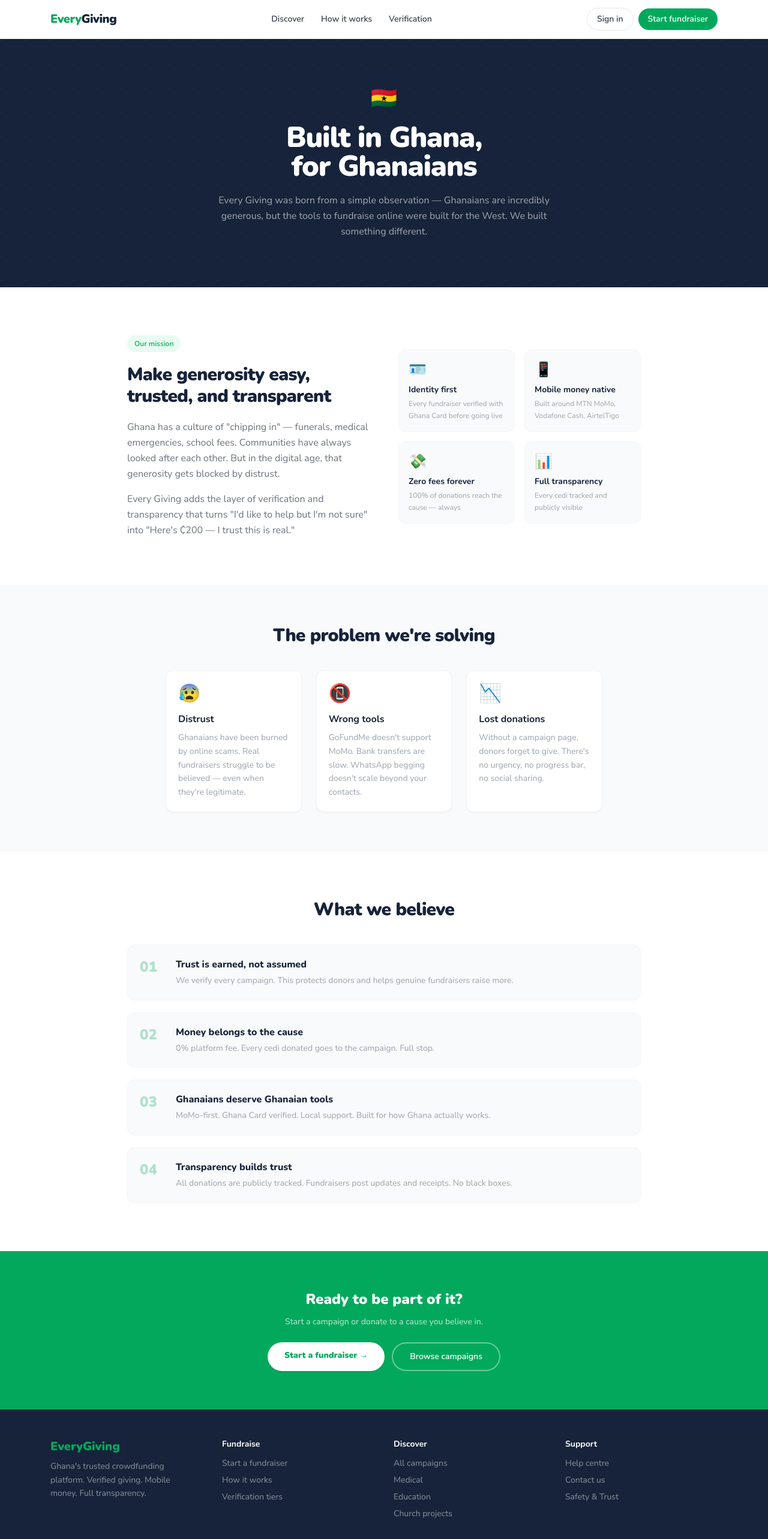
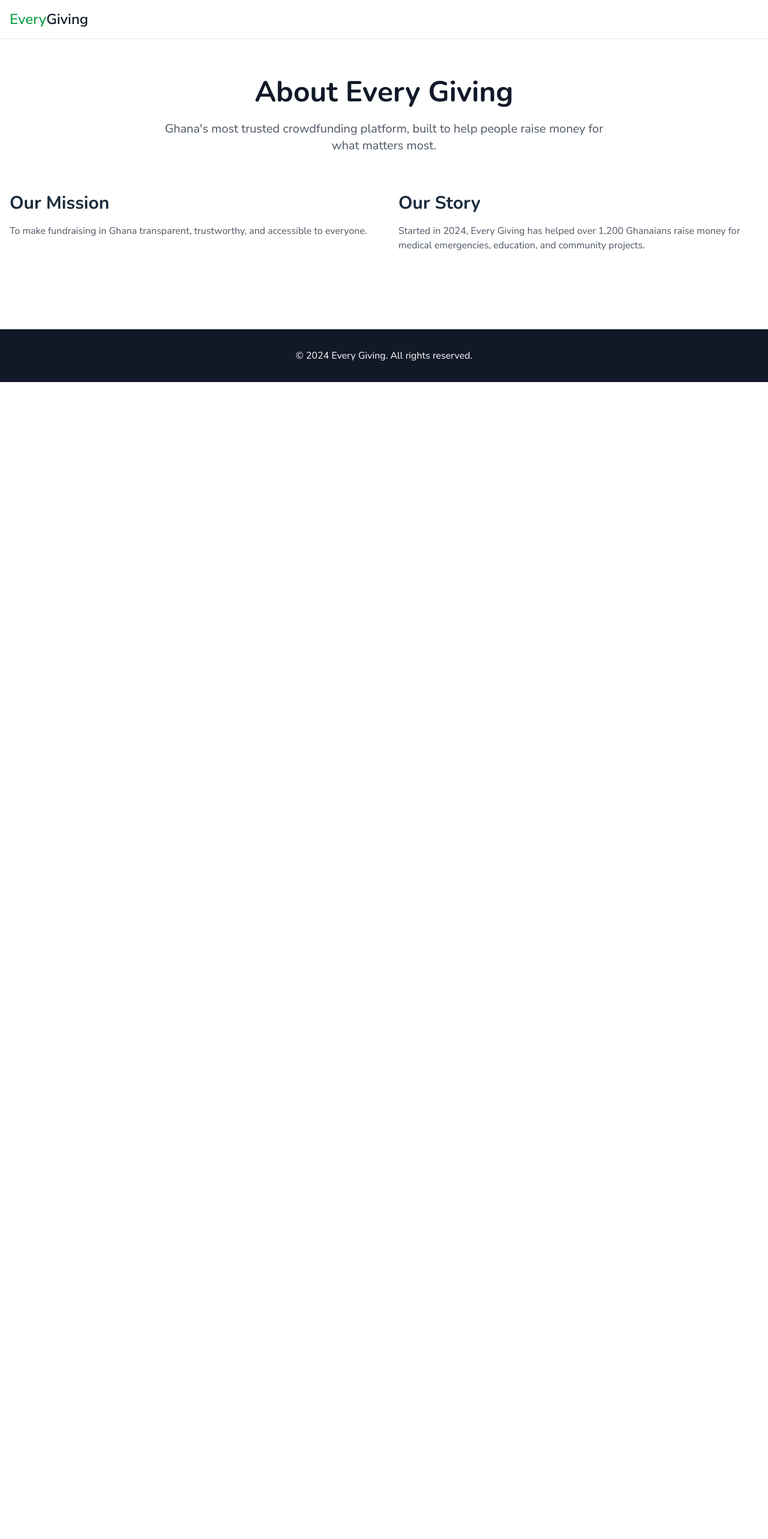
Before and after one commit to jefferyofosu1-cyber/everygivinggh, a Next.js app: page /about in a window 1280 px wide. Shown: the top 2566 px of the page at 60% size. After the commit the page ends 800 px from the top, so only its background shows below. Built offline with nearby package versions, Linux system fonts and the light colour scheme; no server answers.

Commit message:
Update page.tsx

```diff
--- a/app/about/page.tsx
+++ b/app/about/page.tsx
@@ -1,116 +1,51 @@
-import Navbar from '@/components/layout/Navbar'
-import Footer from '@/components/layout/Footer'
-import Link from 'next/link'
+import Link from 'next/link';
 
 export default function AboutPage() {
   return (
-    <>
-      <Navbar />
-      <main>
-        {/* Hero */}
-        <section className="bg-navy py-20 px-5 relative overflow-hidden">
-          <div className="absolute inset-0 opacity-5" style={{ backgroundImage: 'radial-gradient(circle at 2px 2px, white 1px, transparent 0)', backgroundSize: '40px 40px' }} />
-          <div className="relative max-w-3xl mx-auto text-center">
-            <div className="text-4xl mb-5">🇬🇭</div>
-            <h1 className="font-nunito font-black text-white text-4xl md:text-5xl tracking-tight mb-5 leading-tight">
-              Built in Ghana,<br />for Ghanaians
+    <div className="min-h-screen bg-white">
+      {/* Simple Header */}
+      <nav className="bg-white border-b border-gray-200 py-4">
+        <div className="max-w-7xl mx-auto px-4">
+          <Link href="/" className="text-2xl font-bold text-green-600">
+            Every<span className="text-gray-900">Giving</span>
+          </Link>
+        </div>
+      </nav>
+
+      {/* Hero Section */}
+      <main className="max-w-7xl mx-auto px-4 py-16">
+        <div className="text-center">
+          <h1 className="text-5xl font-bold text-gray-900 mb-6">
+            About Every Giving
           </h1>
-            <p className="text-white/60 text-base leading-relaxed max-w-xl mx-auto">
-              Every Giving was born from a simple observation — Ghanaians are incredibly generous, but the tools to fundraise online were built for the West. We built something different.
+          <p className="text-xl text-gray-600 max-w-3xl mx-auto">
+            Ghana's most trusted crowdfunding platform, built to help people raise money for what matters most.
           </p>
         </div>
-        </section>
 
-        {/* Mission */}
-        <section className="py-20 bg-white">
-          <div className="max-w-4xl mx-auto px-5 grid md:grid-cols-2 gap-12 items-center">
+        {/* Rest of your about content */}
+        <div className="mt-16 grid md:grid-cols-2 gap-12">
           <div>
-              <div className="inline-block bg-primary-light text-primary text-xs font-bold px-3 py-1.5 rounded-full mb-5">Our mission</div>
-              <h2 className="font-nunito font-black text-navy text-3xl tracking-tight mb-5">
-                Make generosity easy, trusted, and transparent
-              </h2>
-              <p className="text-gray-500 leading-relaxed mb-4">
-                Ghana has a culture of "chipping in" — funerals, medical emergencies, school fees. Communities have always looked after each other. But in the digital age, that generosity gets blocked by distrust.
-              </p>
-              <p className="text-gray-500 leading-relaxed">
-                Every Giving adds the layer of verification and transparency that turns "I'd like to help but I'm not sure" into "Here's ₵200 — I trust this is real."
+            <h2 className="text-3xl font-bold mb-4">Our Mission</h2>
+            <p className="text-gray-600">
+              To make fundraising in Ghana transparent, trustworthy, and accessible to everyone.
             </p>
           </div>
-            <div className="grid grid-cols-2 gap-4">
-              {[
-                { icon: '🪪', title: 'Identity first', desc: 'Every fundraiser verified with Ghana Card before going live' },
-                { icon: '📱', title: 'Mobile money native', desc: 'Built around MTN MoMo, Vodafone Cash, AirtelTigo' },
-                { icon: '💸', title: 'Zero fees forever', desc: '100% of donations reach the cause — always' },
-                { icon: '📊', title: 'Full transparency', desc: 'Every cedi tracked and publicly visible' },
-              ].map((item, i) => (
-                <div key={i} className="bg-gray-50 rounded-xl p-4 border border-gray-100">
-                  <div className="text-2xl mb-2">{item.icon}</div>
-                  <div className="font-nunito font-bold text-navy text-sm mb-1">{item.title}</div>
-                  <div className="text-xs text-gray-400 leading-relaxed">{item.desc}</div>
-                </div>
-              ))}
+          <div>
+            <h2 className="text-3xl font-bold mb-4">Our Story</h2>
+            <p className="text-gray-600">
+              Started in 2024, Every Giving has helped over 1,200 Ghanaians raise money for medical emergencies, education, and community projects.
+            </p>
           </div>
         </div>
-        </section>
+      </main>
 
-        {/* The problem we solve */}
-        <section className="py-16 bg-gray-50 border-y border-gray-100">
-          <div className="max-w-3xl mx-auto px-5 text-center">
-            <h2 className="font-nunito font-black text-navy text-3xl tracking-tight mb-5">The problem we're solving</h2>
-            <div className="grid md:grid-cols-3 gap-6 text-left mt-10">
-              {[
-                { icon: '😰', title: 'Distrust', desc: 'Ghanaians have been burned by online scams. Real fundraisers struggle to be believed — even when they\'re legitimate.' },
-                { icon: '📵', title: 'Wrong tools', desc: 'GoFundMe doesn\'t support MoMo. Bank transfers are slow. WhatsApp begging doesn\'t scale beyond your contacts.' },
-                { icon: '📉', title: 'Lost donations', desc: 'Without a campaign page, donors forget to give. There\'s no urgency, no progress bar, no social sharing.' },
-              ].map((item, i) => (
-                <div key={i} className="bg-white rounded-xl p-5 border border-gray-100 shadow-sm">
-                  <div className="text-3xl mb-3">{item.icon}</div>
-                  <div className="font-nunito font-bold text-navy mb-2">{item.title}</div>
-                  <div className="text-sm text-gray-400 leading-relaxed">{item.desc}</div>
+      {/* Simple Footer */}
+      <footer className="bg-gray-900 text-white py-8 mt-16">
+        <div className="max-w-7xl mx-auto px-4 text-center">
+          <p>© 2024 Every Giving. All rights reserved.</p>
         </div>
-              ))}
+      </footer>
     </div>
-          </div>
-        </section>
-
-        {/* Values */}
-        <section className="py-20 bg-white">
-          <div className="max-w-4xl mx-auto px-5">
-            <h2 className="font-nunito font-black text-navy text-3xl tracking-tight mb-10 text-center">What we believe</h2>
-            <div className="flex flex-col gap-5">
-              {[
-                { n: '01', title: 'Trust is earned, not assumed', desc: 'We verify every campaign. This protects donors and helps genuine fundraisers raise more.' },
-                { n: '02', title: 'Money belongs to the cause', desc: '0% platform fee. Every cedi donated goes to the campaign. Full stop.' },
-                { n: '03', title: 'Ghanaians deserve Ghanaian tools', desc: 'MoMo-first. Ghana Card verified. Local support. Built for how Ghana actually works.' },
-                { n: '04', title: 'Transparency builds trust', desc: 'All donations are publicly tracked. Fundraisers post updates and receipts. No black boxes.' },
-              ].map((v, i) => (
-                <div key={i} className="flex gap-5 p-5 bg-gray-50 rounded-xl border border-gray-100">
-                  <div className="font-nunito font-black text-primary/30 text-2xl flex-shrink-0 w-10">{v.n}</div>
-                  <div>
-                    <div className="font-nunito font-extrabold text-navy mb-1">{v.title}</div>
-                    <div className="text-sm text-gray-400 leading-relaxed">{v.desc}</div>
-                  </div>
-                </div>
-              ))}
-            </div>
-          </div>
-        </section>
-
-        {/* CTA */}
-        <section className="py-16 bg-primary text-center px-5">
-          <h2 className="font-nunito font-black text-white text-2xl mb-3">Ready to be part of it?</h2>
-          <p className="text-white/75 text-sm mb-6">Start a campaign or donate to a cause you believe in.</p>
-          <div className="flex gap-3 justify-center flex-wrap">
-            <Link href="/create" className="px-7 py-3 bg-white text-primary font-nunito font-black rounded-full hover:-translate-y-0.5 transition-all shadow text-sm">
-              Start a fundraiser →
-            </Link>
-            <Link href="/campaigns" className="px-7 py-3 border-2 border-white/40 hover:border-white text-white font-bold rounded-full transition-all text-sm">
-              Browse campaigns
-            </Link>
-          </div>
-        </section>
-      </main>
-      <Footer />
-    </>
-  )
+  );
 }
```
Lines whose indentation alone changed are shown as unchanged.
